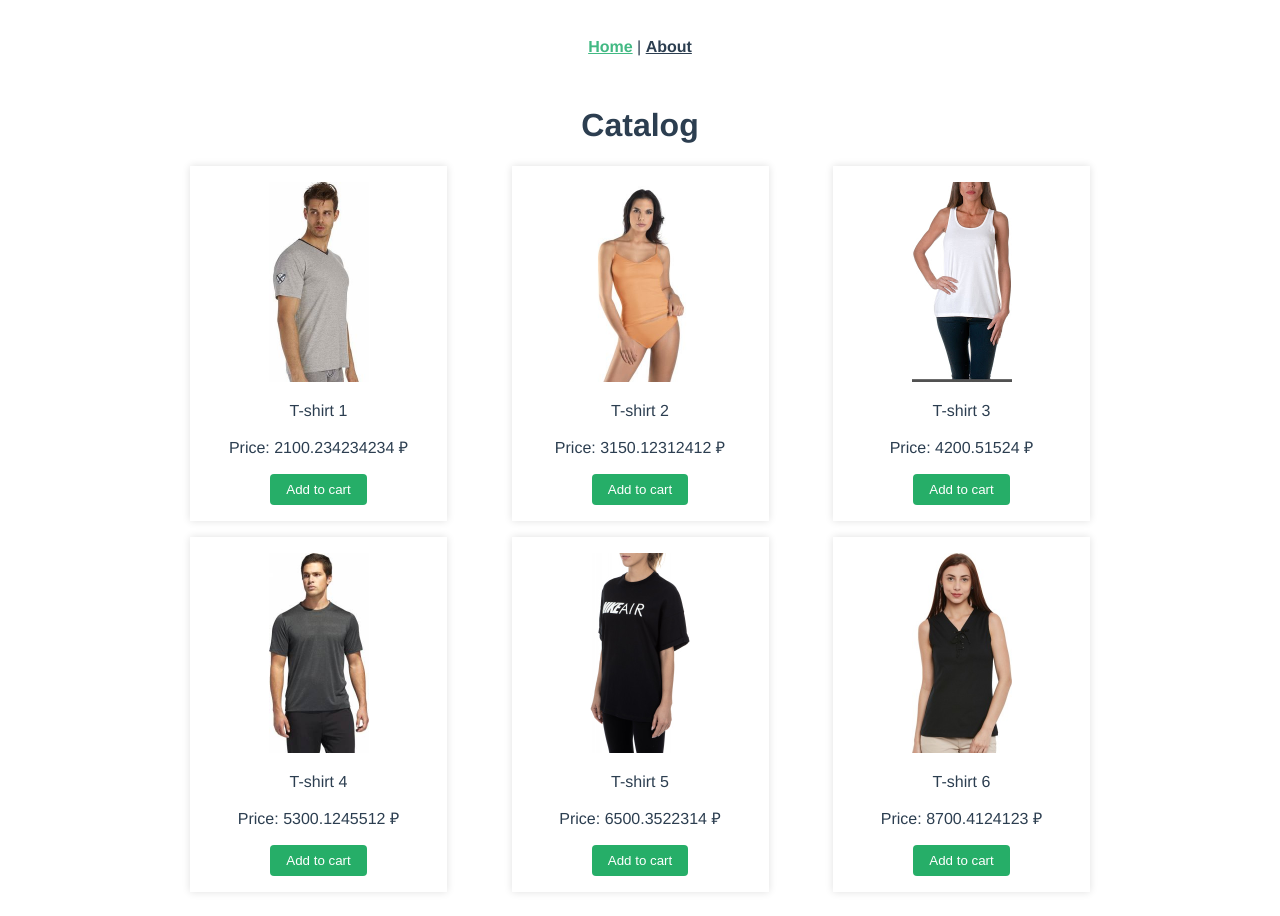
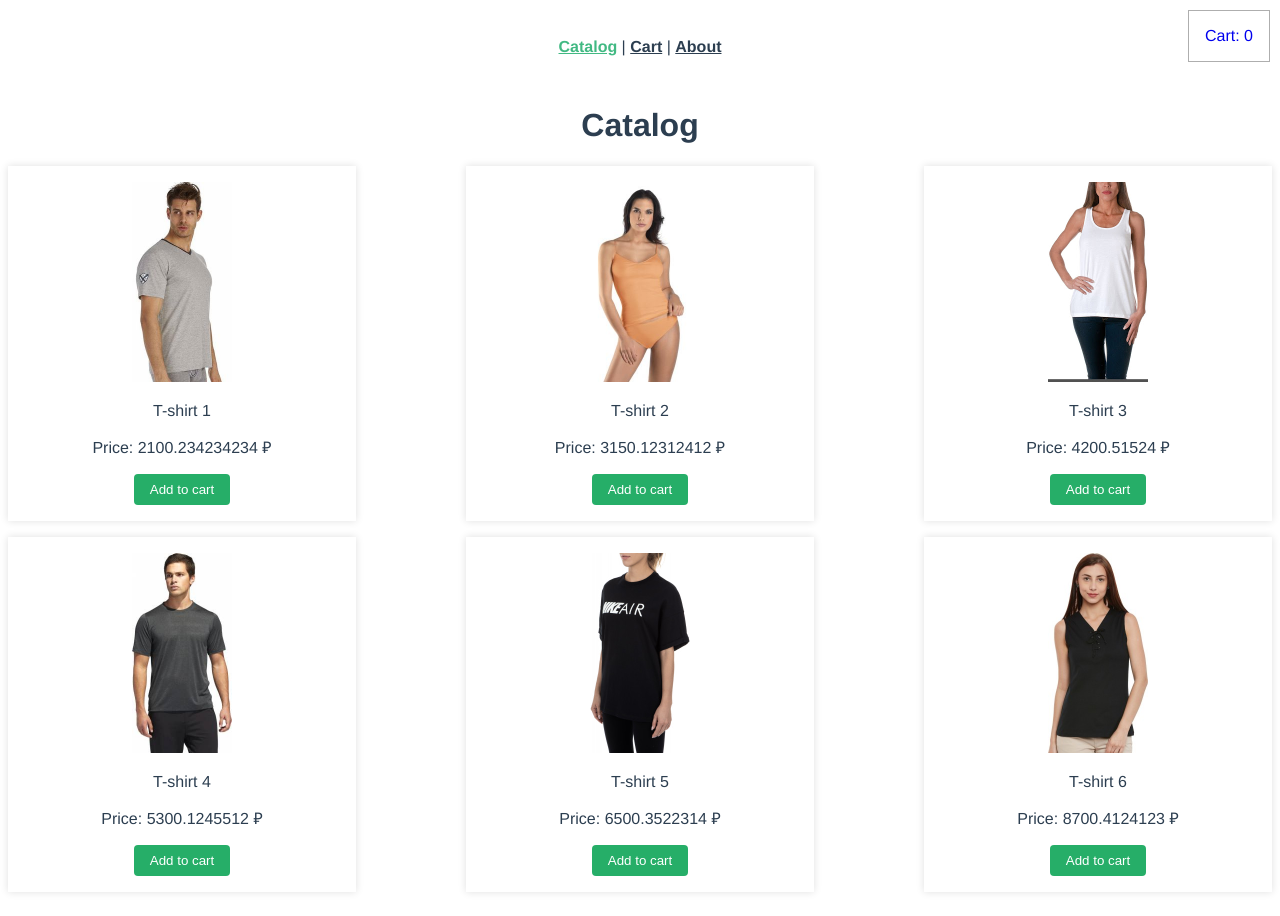
Before and after one commit to runardev/vuejs-online-shop, a Vue app: page / in a window 1280 px wide. Built offline with nearby package versions, Linux system fonts and the light colour scheme; data requests are answered from the project's data file.

Commit message:
dev навигация, vue-router, передача данных между роутами

```diff
--- a/src/App.vue
+++ b/src/App.vue
@@ -1,12 +1,31 @@
 <template>
   <div id="app">
     <div id="nav">
-      <router-link to="/">Home</router-link> |
+      <router-link to="/">Catalog</router-link> |
+      <router-link :to="{ name: 'cart', params: { cart_data: CART } }"
+        >Cart</router-link
+      >
+      |
       <router-link to="/about">About</router-link>
     </div>
-    <router-view />
+    <keep-alive>
+      <router-view />
+    </keep-alive>
   </div>
 </template>
+
+<script>
+import { mapGetters } from "vuex";
+export default {
+  name: "App",
+  data() {
+    return {};
+  },
+  computed: {
+    ...mapGetters(["CART"])
+  }
+};
+</script>
 
 <style lang="scss">
 #app {
--- a/src/components/v-cart-item.vue
+++ b/src/components/v-cart-item.vue
@@ -31,9 +31,7 @@ export default {
       this.$emit("deleteFromCart");
     }
   },
-  mounted() {
-    this.$set(this.cart_item_data, "quantity", 1);
-  }
+  mounted() {}
 };
 </script>
 
--- a/src/components/v-cart.vue
+++ b/src/components/v-cart.vue
@@ -1,6 +1,10 @@
 <template>
   <div class="v-cart">
+    <router-link :to="{ name: 'catalog' }">
+      <div class="v-catalog__link_to_cart">Back to Catalog</div>
+    </router-link>
     <h1>Cart</h1>
+    <p v-if="!cart_data.length">There are no products in cart...</p>
     <v-cart-item
       v-for="(item, index) in cart_data"
       :key="item.id"
@@ -37,4 +41,12 @@ export default {
 };
 </script>
 
-<style lang="scss"></style>
+<style lang="scss">
+.v-catalog__link_to_cart {
+  position: absolute;
+  top: 10px;
+  right: 10px;
+  padding: $padding * 2;
+  border: solid 1px #aeaeae;
+}
+</style>
--- a/src/components/v-catalog-item.vue
+++ b/src/components/v-catalog-item.vue
@@ -22,6 +22,9 @@ export default {
       default: () => {}
     }
   },
+  mounted() {
+    this.$set(this.product_data, "quantity", 1);
+  },
   computed: {},
   methods: {
     addToCart() {
--- a/src/components/v-catalog.vue
+++ b/src/components/v-catalog.vue
@@ -1,5 +1,8 @@
 <template>
   <div class="v-catalog">
+    <router-link :to="{ name: 'cart', params: { cart_data: CART } }">
+      <div class="v-catalog__link_to_cart">Cart: {{ CART.length }}</div>
+    </router-link>
     <h1>Catalog</h1>
     <div class="v-catalog__list">
       <v-catalog-item
@@ -26,7 +29,7 @@ export default {
     return {};
   },
   computed: {
-    ...mapGetters(["PRODUCTS"])
+    ...mapGetters(["PRODUCTS", "CART"])
   },
   methods: {
     ...mapActions(["GET_PRODUCTS_FROM_API", "ADD_TO_CART"]),
@@ -51,5 +54,12 @@ export default {
     justify-content: space-between;
     align-items: center;
   }
+  &__link_to_cart {
+    position: absolute;
+    top: 10px;
+    right: 10px;
+    padding: $padding * 2;
+    border: solid 1px #aeaeae;
+  }
 }
 </style>
--- a/src/components/v-main-wrapper.vue
+++ b/src/components/v-main-wrapper.vue
@@ -1,24 +1,15 @@
 <template>
   <div class="v-main-wrapper">
-    <v-catalog />
-    <v-cart v-if="CART.length" :cart_data="CART" />
+    <keep-alive>
+      <router-view></router-view>
+    </keep-alive>
   </div>
 </template>
 
 <script>
-import vCatalog from "@/components/v-catalog";
-import vCart from "@/components/v-cart";
-import { mapGetters } from "vuex";
-
 export default {
   name: "v-main-wrapper",
-  components: {
-    vCatalog,
-    vCart
-  },
-  computed: {
-    ...mapGetters(["CART"])
-  }
+  computed: {}
 };
 </script>
 
--- a/src/router/index.js
+++ b/src/router/index.js
@@ -1,14 +1,19 @@
 import Vue from "vue";
 import VueRouter from "vue-router";
-import Home from "../views/Home.vue";
 
 Vue.use(VueRouter);
 
 const routes = [
   {
     path: "/",
-    name: "Home",
-    component: Home
+    name: "catalog",
+    component: () => import("@/components/v-catalog")
+  },
+  {
+    path: "/cart",
+    name: "cart",
+    component: () => import("@/components/v-cart"),
+    props: true
   },
   {
     path: "/about",
```
